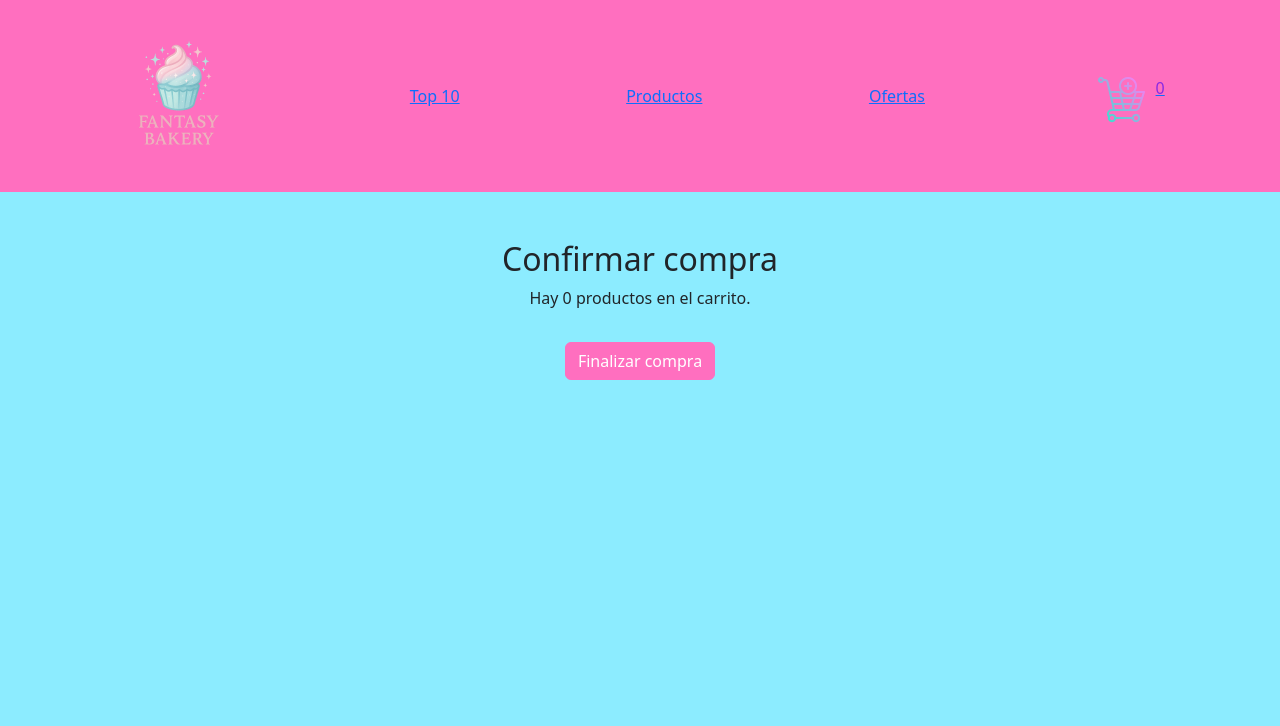
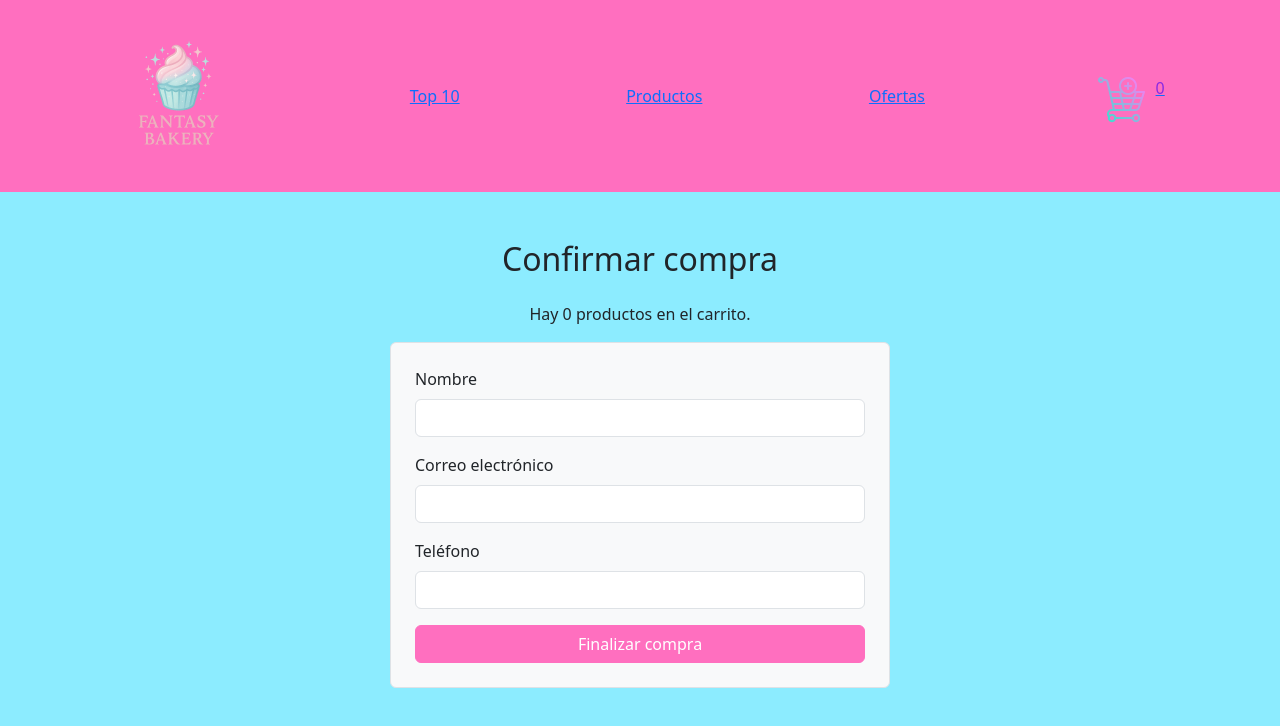
Before and after one commit to Liliana-Hernandez-Velasco/EntregaFinalReact-LilianaHernandez, a React (Vite) app: page /checkout in a window 1280 px wide. Shown: the top 726 px of the page. Built offline with nearby package versions, Linux system fonts and the light colour scheme.

Commit message:
Agregar Formulario

```diff
--- a/src/components/Checkout.jsx
+++ b/src/components/Checkout.jsx
@@ -1,23 +1,39 @@
 import React, { useContext, useState } from 'react';
 import { CartContext } from '../components/CartContext';
-import { collection, addDoc, getFirestore } from 'firebase/firestore';
+import { collection, addDoc, getFirestore, Timestamp } from 'firebase/firestore';
 import OrderSuccess from './OrderSuccess';
 
 const Checkout = () => {
   const { cart, getTotalQuantity, clearCart } = useContext(CartContext);
   const [orderId, setOrderId] = useState(null);
+  const [form, setForm] = useState({
+    name: '',
+    email: '',
+    phone: ''
+  });
+
   const db = getFirestore();
 
-  const handleCheckout = async () => {
+  const handleChange = (e) => {
+    const { name, value } = e.target;
+    setForm((prevForm) => ({
+      ...prevForm,
+      [name]: value
+    }));
+  };
+
+  const handleSubmit = async (e) => {
+    e.preventDefault();
+
     const order = {
       buyer: {
-        name: 'Cliente Fantasía',
-        email: 'cliente@fantasybakery.com',
-        phone: '1234567890',
+        name: form.name,
+        email: form.email,
+        phone: form.phone,
       },
       items: cart,
       total: cart.reduce((acc, item) => acc + item.precio * item.quantity, 0),
-      date: new Date()
+      date: Timestamp.fromDate(new Date())
     };
 
     try {
@@ -30,16 +46,55 @@ const Checkout = () => {
   };
 
   return (
-    <div className="container mt-5 text-center">
+    <div className="container mt-5">
       {orderId ? (
         <OrderSuccess orderId={orderId} />
       ) : (
         <>
-          <h2>Confirmar compra</h2>
-          <p>Hay {getTotalQuantity()} productos en el carrito.</p>
-          <button className="btn btn-primary mt-3" onClick={handleCheckout}>
-            Finalizar compra
-          </button>
+          <h2 className="text-center mb-4">Confirmar compra</h2>
+          <p className="text-center">Hay {getTotalQuantity()} productos en el carrito.</p>
+
+          <form onSubmit={handleSubmit} className="p-4 border rounded bg-light mx-auto" style={{ maxWidth: '500px' }}>
+            <div className="mb-3">
+              <label className="form-label">Nombre</label>
+              <input
+                type="text"
+                className="form-control"
+                name="name"
+                value={form.name}
+                onChange={handleChange}
+                required
+              />
+            </div>
+
+            <div className="mb-3">
+              <label className="form-label">Correo electrónico</label>
+              <input
+                type="email"
+                className="form-control"
+                name="email"
+                value={form.email}
+                onChange={handleChange}
+                required
+              />
+            </div>
+
+            <div className="mb-3">
+              <label className="form-label">Teléfono</label>
+              <input
+                type="tel"
+                className="form-control"
+                name="phone"
+                value={form.phone}
+                onChange={handleChange}
+                required
+              />
+            </div>
+
+            <button className="btn btn-primary w-100" type="submit">
+              Finalizar compra
+            </button>
+          </form>
         </>
       )}
     </div>
```
